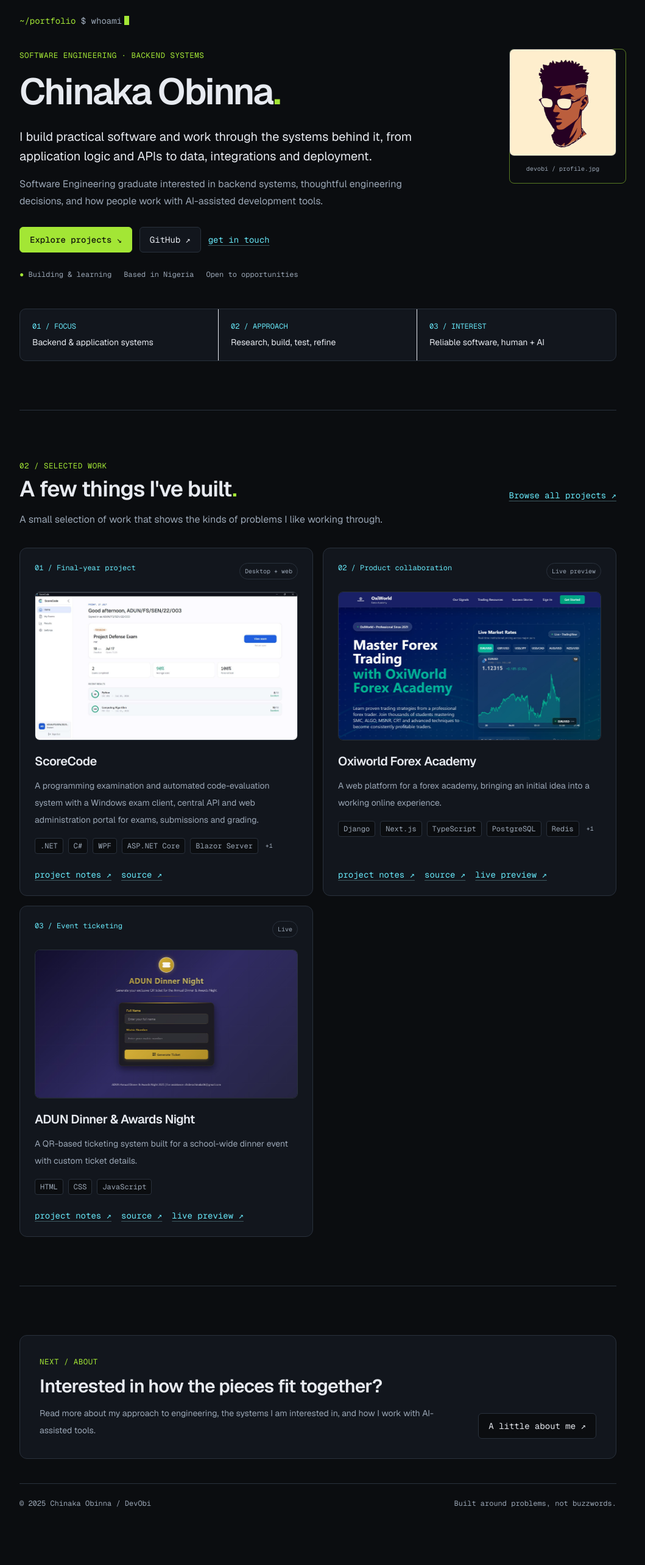
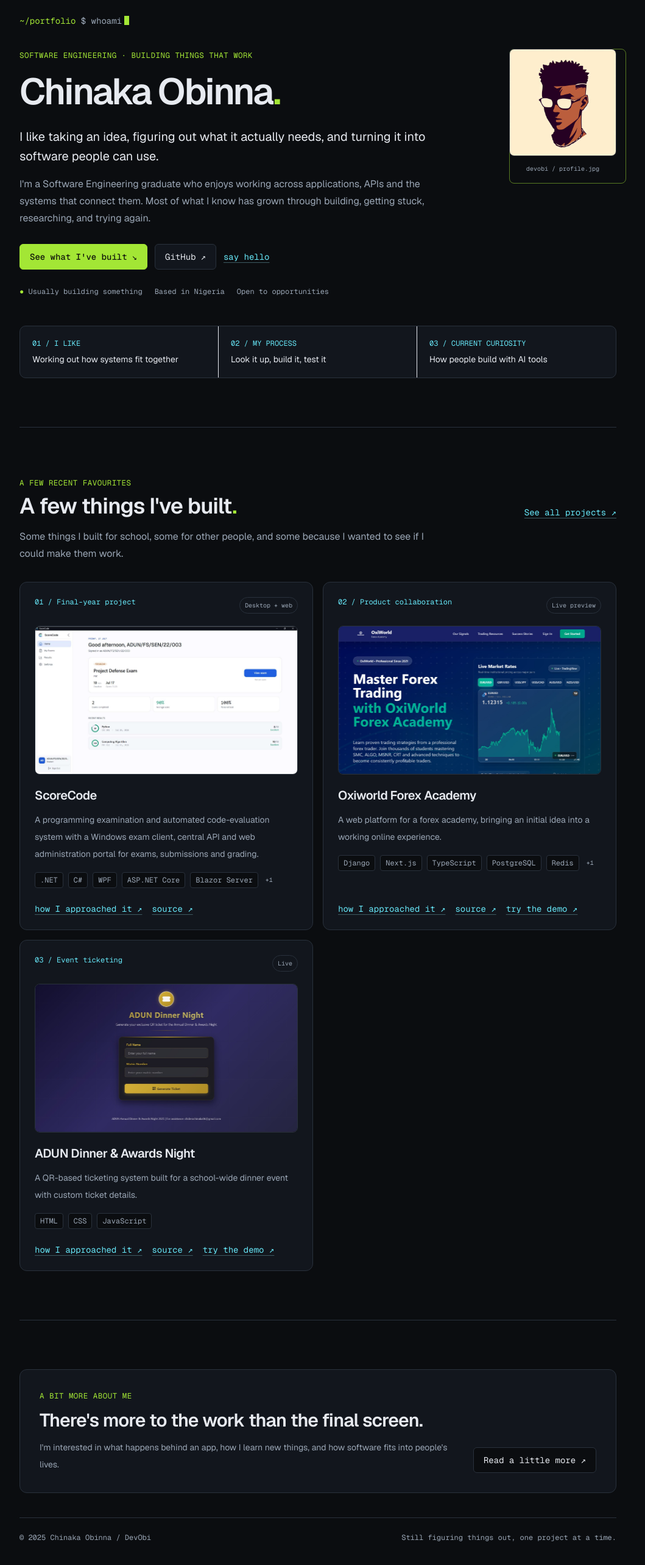
Before and after one commit to DevObiChinaka/portfolio, a Next.js app: page / in a window 1280 px wide. Shown: the part 104-2670 px from the top of the page at 61% size, without its empty margins (118-1177 px from the left). Built offline with nearby package versions, Linux system fonts and the light colour scheme.

Commit message:
Adjust portfolio copy

```diff
--- a/app/page.tsx
+++ b/app/page.tsx
@@ -1,5 +1,6 @@
 import Hero from "@/components/Hero";
 import Projects from "@/components/Projects";
+import Link from "next/link";
 
 export default function Home() {
   return (
@@ -9,19 +10,18 @@ export default function Home() {
         <Projects featuredOnly />
         <section className="section pb-16">
           <div className="panel rounded-xl p-6 sm:p-8">
-            <p className="section-kicker">NEXT / ABOUT</p>
+            <p className="section-kicker">A BIT MORE ABOUT ME</p>
             <div className="mt-3 flex flex-col items-start justify-between gap-5 sm:flex-row sm:items-end">
               <div>
-                <h2 className="text-2xl font-semibold tracking-tight sm:text-3xl">Interested in how the pieces fit together?</h2>
-                <p className="mt-3 max-w-2xl text-sm leading-7 mute">Read more about my approach to engineering, the systems I am interested in, and how I work with AI-assisted tools.</p>
+                <h2 className="text-2xl font-semibold tracking-tight sm:text-3xl">There's more to the work than the final screen.</h2>
+                <p className="mt-3 max-w-2xl text-sm leading-7 mute">I'm interested in what happens behind an app, how I learn new things, and how software fits into people's lives.</p>
               </div>
-              <a href="/about" className="mono shrink-0 rounded-md border px-4 py-2.5 text-sm" style={{ borderColor: "var(--line)", background: "var(--background)" }}>A little about me ↗</a>
+              <Link href="/about" className="mono shrink-0 rounded-md border px-4 py-2.5 text-sm" style={{ borderColor: "var(--line)", background: "var(--background)" }}>Read a little more ↗</Link>
             </div>
           </div>
           <footer className="mt-10 border-t pt-6" style={{ borderColor: "var(--line)" }}>
             <div className="flex flex-col gap-2 mono text-xs mute sm:flex-row sm:items-center sm:justify-between">
-              <span>© {new Date().getFullYear()} Chinaka Obinna / DevObi</span>
-              <span>Built around problems, not buzzwords.</span>
+              <span>© {new Date().getFullYear()} Chinaka Obinna / DevObi</span><span>Still figuring things out, one project at a time.</span>
             </div>
           </footer>
         </section>
--- a/components/About.tsx
+++ b/components/About.tsx
@@ -1,36 +1,28 @@
 const focus = [
-  ["backend_systems", "Application logic, APIs, data flows and integrations that support useful products."],
-  ["engineering_decisions", "Requirements, system boundaries, trade-offs and maintainability: how the parts work together."],
-  ["reliability", "Making software easier to test, secure, observe and reason about."],
-  ["human_ai_collaboration", "How AI-assisted tools affect programming practice, code understanding and engineering judgement."],
+  ["systems", "I like understanding how the parts of an application connect, from the user facing side to the API and the data behind it."],
+  ["figuring things out", "A lot of my learning happens while building. I read documentation, test ideas, inspect code and keep working until I understand what is going on."],
+  ["working with AI", "I use AI tools as part of my workflow, but I still need to understand what the code does and whether it works. That balance is something I keep thinking about."],
+  ["people and software", "I'm interested in the gap between how software is designed and how people actually use it, especially in education and everyday work."]
 ];
 
 export default function About() {
   return (
     <section id="about" className="section">
-      <p className="section-kicker">04 / A LITTLE CONTEXT</p>
-      <h2 className="mt-2 text-3xl font-semibold tracking-tight sm:text-4xl">How I approach engineering<span className="acc">.</span></h2>
+      <p className="section-kicker">A LITTLE CONTEXT</p>
+      <h2 className="mt-2 text-3xl font-semibold tracking-tight sm:text-4xl">How I got here<span className="acc">.</span></h2>
       <div className="mt-6 max-w-3xl space-y-4 text-sm leading-7 sm:text-base">
-        <p>
-          Engineering starts with understanding the problem. My Software Engineering background and project work keep pulling me toward the parts of development that connect requirements, logic, data and people.
-        </p>
-        <p>
-          I use AI-assisted tools in my workflow, but I treat generated code as something to read, test and understand, not something to accept blindly. That has made me curious about how developers learn and demonstrate competence as these tools become more common.
-        </p>
+        <p>I studied Software Engineering, but the projects I've worked on have probably taught me just as much as the lectures. I tend to learn by trying to make something work, finding the parts I don't understand, and researching until I can move forward.</p>
+        <p>I enjoy more than just getting a screen to look right. I want to know what happens behind it, where the data goes, what can go wrong, and how the pieces fit together. I don't know everything yet, and I'm fine with that. There is always another part of the stack to understand.</p>
+        <p>I also use AI tools when I build. They can help me move faster, but they don't remove the need to inspect, test and understand the result. I'm curious about how that changes the way people learn software and how developers work.</p>
       </div>
-
       <div className="mt-8 overflow-hidden rounded-xl border" style={{ borderColor: "var(--line)" }}>
         {focus.map(([key, value], index) => (
           <div key={key} className="grid gap-2 p-4 sm:grid-cols-[220px_1fr] sm:gap-6 sm:p-5" style={{ background: index % 2 === 0 ? "var(--panel)" : "transparent", borderBottom: index < focus.length - 1 ? "1px solid var(--line)" : undefined }}>
-            <h3 className="mono text-xs alt sm:text-sm">{key}</h3>
-            <p className="text-sm leading-6 mute">{value}</p>
+            <h3 className="mono text-xs alt sm:text-sm">{key}</h3><p className="text-sm leading-6 mute">{value}</p>
           </div>
         ))}
       </div>
-
-      <p className="mt-8 max-w-3xl border-l-2 pl-4 text-sm leading-7 mute sm:text-base" style={{ borderColor: "var(--accent)" }}>
-        Outside the code, student leadership taught me to coordinate people, communicate across groups and take responsibility for shared work. It keeps me interested in software that works for the people who rely on it.
-      </p>
+      <p className="mt-8 max-w-3xl border-l-2 pl-4 text-sm leading-7 mute sm:text-base" style={{ borderColor: "var(--accent)" }}>Outside project work, student leadership gave me experience coordinating people and getting things moving when different people have different priorities. That part of university shaped me too.</p>
     </section>
   );
 }
--- a/components/Hero.tsx
+++ b/components/Hero.tsx
@@ -4,50 +4,32 @@ import Link from "next/link";
 export default function Hero() {
   return (
     <section id="top" className="pb-16 pt-24 sm:pb-20 sm:pt-32">
-      <p className="mono text-xs sm:text-sm mute">
-        <span className="acc">~/portfolio</span> $ whoami<span className="cursor ml-1" aria-hidden="true" />
-      </p>
-
+      <p className="mono text-xs sm:text-sm mute"><span className="acc">~/portfolio</span> $ whoami<span className="cursor ml-1" aria-hidden="true" /></p>
       <div className="mt-7 grid items-start gap-8 sm:mt-9 sm:grid-cols-[1fr_176px] sm:gap-12">
         <div>
-          <p className="section-kicker mb-3">SOFTWARE ENGINEERING · BACKEND SYSTEMS</p>
-          <h1 className="max-w-3xl text-4xl font-semibold leading-tight tracking-[-0.045em] sm:text-6xl">
-            Chinaka Obinna<span className="acc">.</span>
-          </h1>
-          <p className="mt-5 max-w-2xl text-lg leading-8 sm:text-xl">
-            I build practical software and work through the systems behind it, from application logic and APIs to data, integrations and deployment.
-          </p>
-          <p className="mt-4 max-w-2xl text-sm leading-7 mute sm:text-base">
-            Software Engineering graduate interested in backend systems, thoughtful engineering decisions, and how people work with AI-assisted development tools.
-          </p>
-
+          <p className="section-kicker mb-3">SOFTWARE ENGINEERING · BUILDING THINGS THAT WORK</p>
+          <h1 className="max-w-3xl text-4xl font-semibold leading-tight tracking-[-0.045em] sm:text-6xl">Chinaka Obinna<span className="acc">.</span></h1>
+          <p className="mt-5 max-w-2xl text-lg leading-8 sm:text-xl">I like taking an idea, figuring out what it actually needs, and turning it into software people can use.</p>
+          <p className="mt-4 max-w-2xl text-sm leading-7 mute sm:text-base">I'm a Software Engineering graduate who enjoys working across applications, APIs and the systems that connect them. Most of what I know has grown through building, getting stuck, researching, and trying again.</p>
           <div className="mt-7 flex flex-wrap items-center gap-3">
-            <Link href="/projects" className="mono inline-flex items-center gap-2 rounded-md border px-4 py-2.5 text-sm font-medium" style={{ background: "var(--accent)", borderColor: "var(--accent)", color: "#10140b" }}>
-              Explore projects <span aria-hidden="true">↘</span>
-            </Link>
-            <a href="https://github.com/DevObiChinaka" target="_blank" rel="noopener noreferrer" className="mono inline-flex items-center gap-2 rounded-md border px-4 py-2.5 text-sm" style={{ borderColor: "var(--line)", background: "var(--panel)" }}>
-              GitHub <span aria-hidden="true">↗</span>
-            </a>
-            <Link href="/contact" className="mono link text-sm">get in touch</Link>
+            <Link href="/projects" className="mono inline-flex items-center gap-2 rounded-md border px-4 py-2.5 text-sm font-medium" style={{ background: "var(--accent)", borderColor: "var(--accent)", color: "#10140b" }}>See what I've built <span aria-hidden="true">↘</span></Link>
+            <a href="https://github.com/DevObiChinaka" target="_blank" rel="noopener noreferrer" className="mono inline-flex items-center gap-2 rounded-md border px-4 py-2.5 text-sm" style={{ borderColor: "var(--line)", background: "var(--panel)" }}>GitHub <span aria-hidden="true">↗</span></a>
+            <Link href="/contact" className="mono link text-sm">say hello</Link>
           </div>
           <div className="mono mt-7 flex flex-wrap gap-x-5 gap-y-2 text-xs mute">
-            <span><span className="acc">●</span> Building & learning</span>
-            <span>Based in Nigeria</span>
-            <span>Open to opportunities</span>
+            <span><span className="acc">●</span> Usually building something</span><span>Based in Nigeria</span><span>Open to opportunities</span>
           </div>
         </div>
-
         <div className="relative mx-auto w-36 sm:mx-0 sm:w-44">
           <div className="absolute -inset-2 translate-x-2 translate-y-2 rounded-lg border" style={{ borderColor: "var(--accent)", opacity: .5 }} aria-hidden="true" />
           <Image src="/mybrandimage.jpg" alt="Chinaka Obinna" width={256} height={256} priority className="relative aspect-square w-full rounded-lg border object-cover" style={{ borderColor: "var(--line)" }} />
           <p className="mono mt-3 text-center text-[10px] mute">devobi / profile.jpg</p>
         </div>
       </div>
-
       <div className="panel mt-12 grid grid-cols-1 divide-y sm:grid-cols-3 sm:divide-x sm:divide-y-0" style={{ borderRadius: "10px" }}>
-        <div className="p-4 sm:p-5"><p className="mono text-xs alt">01 / FOCUS</p><p className="mt-2 text-sm">Backend & application systems</p></div>
-        <div className="p-4 sm:p-5"><p className="mono text-xs alt">02 / APPROACH</p><p className="mt-2 text-sm">Research, build, test, refine</p></div>
-        <div className="p-4 sm:p-5"><p className="mono text-xs alt">03 / INTEREST</p><p className="mt-2 text-sm">Reliable software, human + AI</p></div>
+        <div className="p-4 sm:p-5"><p className="mono text-xs alt">01 / I LIKE</p><p className="mt-2 text-sm">Working out how systems fit together</p></div>
+        <div className="p-4 sm:p-5"><p className="mono text-xs alt">02 / MY PROCESS</p><p className="mt-2 text-sm">Look it up, build it, test it</p></div>
+        <div className="p-4 sm:p-5"><p className="mono text-xs alt">03 / CURRENT CURIOSITY</p><p className="mt-2 text-sm">How people build with AI tools</p></div>
       </div>
     </section>
   );
--- a/components/Projects.tsx
+++ b/components/Projects.tsx
@@ -6,26 +6,20 @@ type ProjectsProps = { featuredOnly?: boolean };
 
 export default function Projects({ featuredOnly = false }: ProjectsProps) {
   const visibleProjects = featuredOnly ? projects.filter((project) => project.featured).slice(0, 3) : projects;
-
   return (
     <section className="section" id="projects">
       <div className="flex flex-wrap items-end justify-between gap-4">
         <div>
-          <p className="section-kicker">{featuredOnly ? "02 / SELECTED WORK" : "PROJECT ARCHIVE"}</p>
+          <p className="section-kicker">{featuredOnly ? "A FEW RECENT FAVOURITES" : "THINGS I'VE WORKED ON"}</p>
           <h2 className="mt-2 text-3xl font-semibold tracking-tight sm:text-4xl">{featuredOnly ? "A few things I've built" : "Projects"}<span className="acc">.</span></h2>
         </div>
-        {featuredOnly ? (
-          <Link className="mono link text-sm" href="/projects">Browse all projects ↗</Link>
-        ) : (
-          <a className="mono link text-sm" href="https://github.com/DevObiChinaka" target="_blank" rel="noopener noreferrer">all repositories ↗</a>
-        )}
+        {featuredOnly ? <Link className="mono link text-sm" href="/projects">See all projects ↗</Link> : <a className="mono link text-sm" href="https://github.com/DevObiChinaka" target="_blank" rel="noopener noreferrer">more on GitHub ↗</a>}
       </div>
       <p className="mt-4 max-w-2xl text-sm leading-7 mute sm:text-base">
         {featuredOnly
-          ? "A small selection of work that shows the kinds of problems I like working through."
-          : "A mix of academic work, practical tools, product experiments and projects built to learn. Each card gives you the essentials before you decide what to explore."}
+          ? "Some things I built for school, some for other people, and some because I wanted to see if I could make them work."
+          : "Not everything here is a finished product. This is a mix of school work, things built for real needs, experiments, and projects I used to learn something new."}
       </p>
-
       <div className="mt-8 grid gap-4 md:grid-cols-2">
         {visibleProjects.map((project, index) => (
           <article key={project.slug} className="panel flex min-w-0 flex-col rounded-xl p-5 sm:p-6" style={{ background: "var(--panel)" }}>
@@ -33,28 +27,22 @@ export default function Projects({ featuredOnly = false }: ProjectsProps) {
               <span className="mono text-xs alt">0{index + 1} / {project.kind}</span>
               <span className="mono rounded-full border px-2 py-1 text-[10px] mute" style={{ borderColor: "var(--line)" }}>{project.status}</span>
             </div>
-            {project.shots?.[0] && (
-              <div className="mt-5 overflow-hidden rounded-lg border" style={{ borderColor: "var(--line)", background: "var(--background)" }}>
-                <Image src={project.shots[0].src} alt={project.shots[0].alt} width={1200} height={800} className="aspect-[16/9] w-full object-cover object-top" sizes="(max-width: 768px) 100vw, 460px" />
-              </div>
-            )}
+            {project.shots?.[0] && <div className="mt-5 overflow-hidden rounded-lg border" style={{ borderColor: "var(--line)", background: "var(--background)" }}><Image src={project.shots[0].src} alt={project.shots[0].alt} width={1200} height={800} className="aspect-[16/9] w-full object-cover object-top" sizes="(max-width: 768px) 100vw, 460px" /></div>}
             <h3 className="mt-5 text-xl font-semibold tracking-tight">{project.name}</h3>
             <p className="mt-3 text-sm leading-7 mute">{project.description}</p>
             <div className="mt-4 flex flex-wrap gap-2">
-              {project.stack.slice(0, 5).map((item) => (
-                <span key={item} className="mono rounded border px-2 py-1 text-[10px] sm:text-xs" style={{ background: "var(--background)", borderColor: "var(--line)", color: "var(--muted)" }}>{item}</span>
-              ))}
+              {project.stack.slice(0, 5).map((item) => <span key={item} className="mono rounded border px-2 py-1 text-[10px] sm:text-xs" style={{ background: "var(--background)", borderColor: "var(--line)", color: "var(--muted)" }}>{item}</span>)}
               {project.stack.length > 5 && <span className="mono px-1 py-1 text-[10px] mute">+{project.stack.length - 5}</span>}
             </div>
             <div className="mono mt-auto flex flex-wrap gap-x-4 gap-y-2 pt-6 text-sm">
-              {project.caseStudy && <Link className="link" href={`/projects/${project.slug}`}>project notes ↗</Link>}
+              {project.caseStudy && <Link className="link" href={`/projects/${project.slug}`}>how I approached it ↗</Link>}
               <a className="link" href={project.github} target="_blank" rel="noopener noreferrer">source ↗</a>
-              {project.live && <a className="link" href={project.live} target="_blank" rel="noopener noreferrer">live preview ↗</a>}
+              {project.live && <a className="link" href={project.live} target="_blank" rel="noopener noreferrer">try the demo ↗</a>}
             </div>
           </article>
         ))}
       </div>
-      {!featuredOnly && <p className="mt-6 text-xs leading-6 mute">Some projects have longer notes where the decisions and constraints are worth exploring. Others are best understood through the demo or source code.</p>}
+      {!featuredOnly && <p className="mt-6 text-xs leading-6 mute">Some projects have more to say than fits on a card. For those, I've written a little about the problem and the choices I made. For the rest, the code or demo is probably the best place to start.</p>}
     </section>
   );
 }
```
